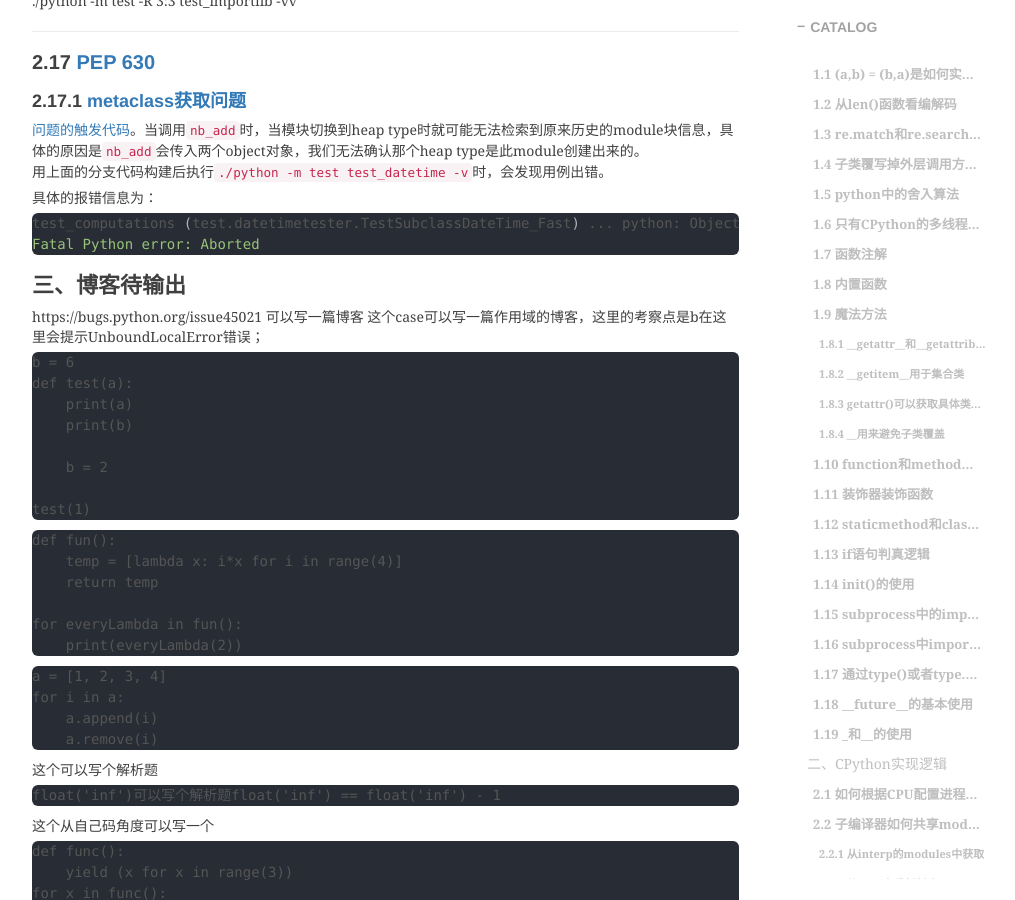
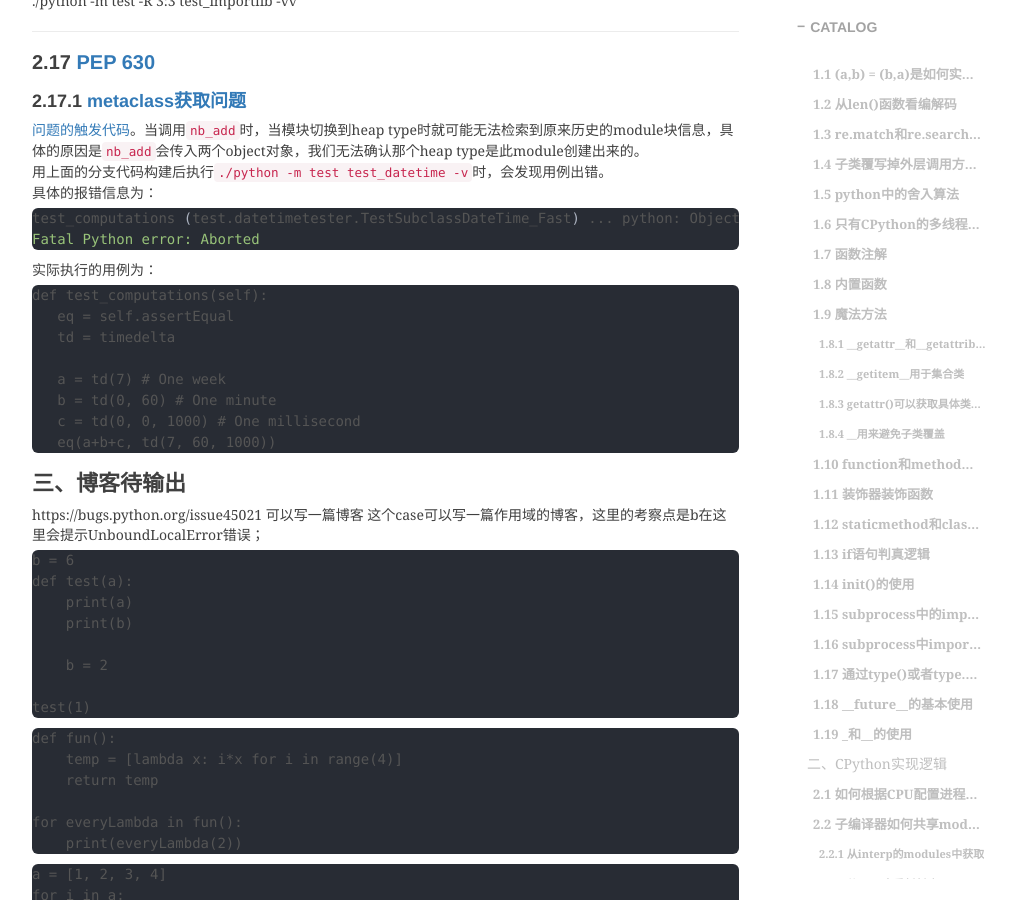
Before and after one commit to shihai1991/shihai1991.github.io, a Jekyll site: the page built from _posts/2022-12-10-CPython知识点简单梳理.md, in a window 1280 px wide and 900 px high, scrolled down 5327 px. Shown: the whole window, without its empty margins (233-1248 px from the left). Built offline with Jekyll 4.4.1, drawn with Linux system fonts in a browser that asks for light colours; nearby versions of some CDN libraries; comment, search, counter and statistics services are not loaded.

Commit message:
Update 2022-12-10-CPython知识点简单梳理.md

````diff
--- a/_posts/2022-12-10-CPython知识点简单梳理.md
+++ b/_posts/2022-12-10-CPython知识点简单梳理.md
@@ -184,11 +184,21 @@ builtin module的编译在setup.py，初始化导入在import.c中的`create_bui
 ### 2.17.1 [metaclass获取问题](https://peps.python.org/pep-0630/#metaclasses)
 [问题的触发代码](https://github.com/CharlieZhao95/cpython/blob/42b20d517e5ca6d3f7a23fa43389eff7d972dae2/Modules/_datetimemodule.c#L3104)。当调用`nb_add`时，当模块切换到heap type时就可能无法检索到原来历史的module块信息，具体的原因是`nb_add`会传入两个object对象，我们无法确认那个heap type是此module创建出来的。
 用上面的分支代码构建后执行`./python -m test test_datetime -v`时，会发现用例出错。
-
 具体的报错信息为：
 ```shell
 test_computations (test.datetimetester.TestSubclassDateTime_Fast) ... python: Objects/typeobject.c:3757: _PyType_GetModuleByDef: Assertion `_PyType_HasFeature((PyTypeObject *)type, (1UL << 9))' failed.
 Fatal Python error: Aborted
+```
+实际执行的用例为：
+```
+def test_computations(self):
+   eq = self.assertEqual
+   td = timedelta
+
+   a = td(7) # One week
+   b = td(0, 60) # One minute
+   c = td(0, 0, 1000) # One millisecond
+   eq(a+b+c, td(7, 60, 1000))
 ```
 
 # 三、博客待输出
````
